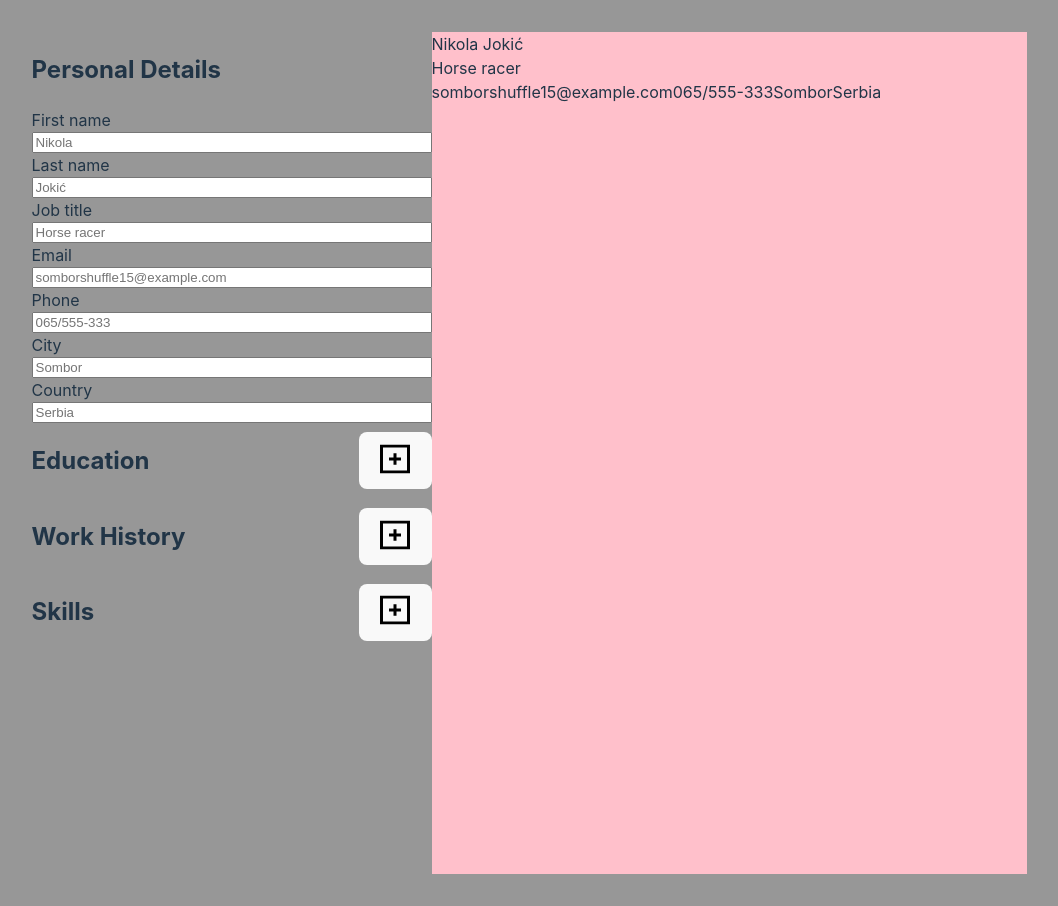
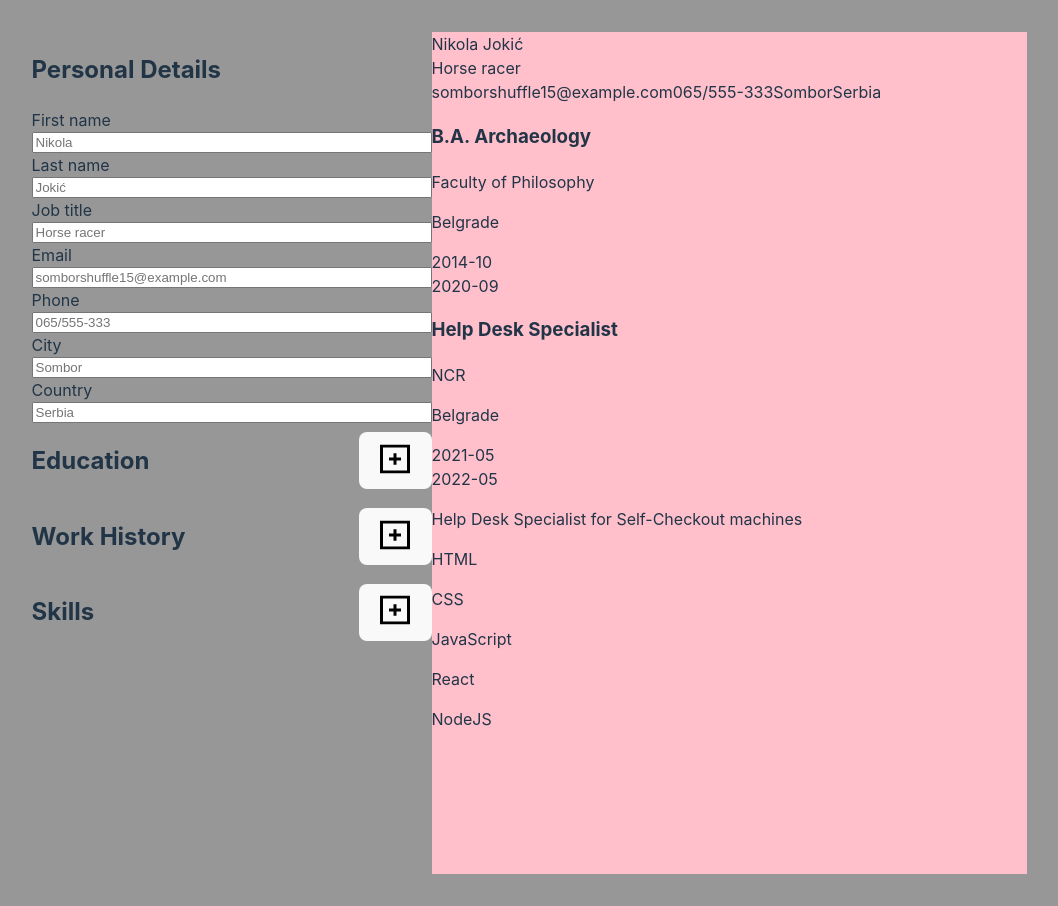
Before and after one commit to Dimitrije108/CV-Application, a React (Vite) app: page / in a window 1280 px wide. Shown: the whole page, without its empty margins (111-1169 px from the left). Built offline with nearby package versions, Linux system fonts and the light colour scheme.

Commit message:
feat: add skills input selection and list state for tracking and displaying all added skill instances

```diff
--- a/src/App.jsx
+++ b/src/App.jsx
@@ -7,6 +7,7 @@ import EducationList from './components/EducationList'
 import WorkHistory from './components/WorkHistory'
 import WorkHistoryList from './components/WorkHistoryList'
 import Skills from './components/Skills'
+import SkillsList from './components/SkillsList'
 import CVDisplay from './components/CVDisplay'
 
 import {
@@ -15,6 +16,7 @@ import {
   initEducationList,
   initWorkHistory,
   initWorkHistoryList,
+  initSkillList,
 } from './components/initData'
 
 export default function App() {
@@ -25,6 +27,8 @@ export default function App() {
   const [educationList, setEducationList] = useState(initEducationList);
   const [workHistory, setWorkHistory] = useState(initWorkHistory);
   const [workHistoryList, setWorkHistoryList] = useState(initWorkHistoryList);
+  const [skill, setSkill] = useState("");
+  const [skillList, setSkillList] = useState(initSkillList);
 
   function handlePersonalDetails(e, name) {
     setPersonalDetails({
@@ -63,6 +67,19 @@ export default function App() {
       workHistory,
     ])
     setWorkHistory(initWorkHistory)
+  }
+
+  function handleSkill(e) {
+    setSkill(e.target.value)
+  }
+  // Add ID's so that items can be deleted from the list
+  // Also: reset education state back to "" after submitting it to the list
+  function handleSkillList() {
+    setSkillList([
+      ...skillList,
+      skill,
+    ])
+    setSkill("")
   }
 
   return (
@@ -115,11 +132,21 @@ export default function App() {
           isActive={activeInputSection === 3}
           onShow={() => setActiveInputSection(3)}
         >
-          <Skills/>
+          <Skills
+            data={skill}
+            handleChange={handleSkill}
+            handleSubmit={handleSkillList}
+          />
+          <SkillsList
+            data={skillList}
+          />
         </InputSection>
       </section>
       <CVDisplay
         personalData={personalDetails}
+        educationList={educationList}
+        workHistoryList={workHistoryList}
+        skillList={skillList}
       />
     </>
   )
--- a/src/components/CVDisplay.jsx
+++ b/src/components/CVDisplay.jsx
@@ -1,6 +1,6 @@
 import '../styles/CVDisplay.css'
 
-export default function CVDisplay({ personalData }) {
+export default function CVDisplay({ personalData, educationList, workHistoryList, skillList }) {
 	return (
 		<section className="cv-display">
 			<div className="cv-personal-details">
@@ -17,15 +17,38 @@ export default function CVDisplay({ personalData }) {
 					{personalData.country || "Serbia"}
 				</div>
 			</div>
-			{/* <div className="cv-education">
-				<CVEducation />
+			<div className="cv-education">
+				{educationList.map((item) => (
+					<div>
+						<h3>{item.degree}</h3>
+						<p>{item.school}</p>
+						<p>{item.city}</p>
+						<div className="education-dates-cont">
+							<div>{item.startDate}</div>
+							<div>{item.endDate}</div>
+						</div>
+					</div>
+				))}
 			</div>
 			<div className="cv-work-history">
-				<CVEWorkHistory />
+				{workHistoryList.map((item) => (
+					<div>
+						<h3>{item.jobTitle}</h3>
+						<p>{item.company}</p>
+						<p>{item.location}</p>
+						<div className="education-dates-cont">
+							<div>{item.startDate}</div>
+							<div>{item.endDate}</div>
+						</div>
+						<p>{item.jobDescription}</p>
+					</div>
+				))}
 			</div>
 			<div className="cv-skills">
-				<CVSkills />
-			</div> */}
+				{skillList.map((skill) => (
+						<p>{skill}</p>
+					))}
+			</div>
 		</section>
 	)
 }
--- a/src/components/Skills.jsx
+++ b/src/components/Skills.jsx
@@ -1,12 +1,16 @@
 import { Input } from './utils'
 
-export default function Skills() {
+export default function Skills({ data, handleChange, handleSubmit }) {
 	return (
 		<div  className="input-cont">
-			<Input/>
+			<Input
+				data={data}
+				handleChange={handleChange}
+			/>
 			<button
 				className="add-skill-btn"
 				type="submit"
+				onClick={handleSubmit}
 			>
 				Add
 			</button>
--- /dev/null
+++ b/src/components/SkillsList.jsx
@@ -0,0 +1,9 @@
+export default function SkillsList({ data }) {
+	return (
+		<>
+			{data.map((item) => (
+				<p>{item}</p>
+			))}
+		</>
+	)
+}
--- a/src/components/initData.jsx
+++ b/src/components/initData.jsx
@@ -46,3 +46,11 @@ export const initWorkHistoryList = [
 		jobDescription: "Help Desk Specialist for Self-Checkout machines",
 	},
 ]
+
+export const initSkillList = [
+	"HTML",
+	"CSS",
+	"JavaScript",
+	"React",
+	"NodeJS",
+]
```
